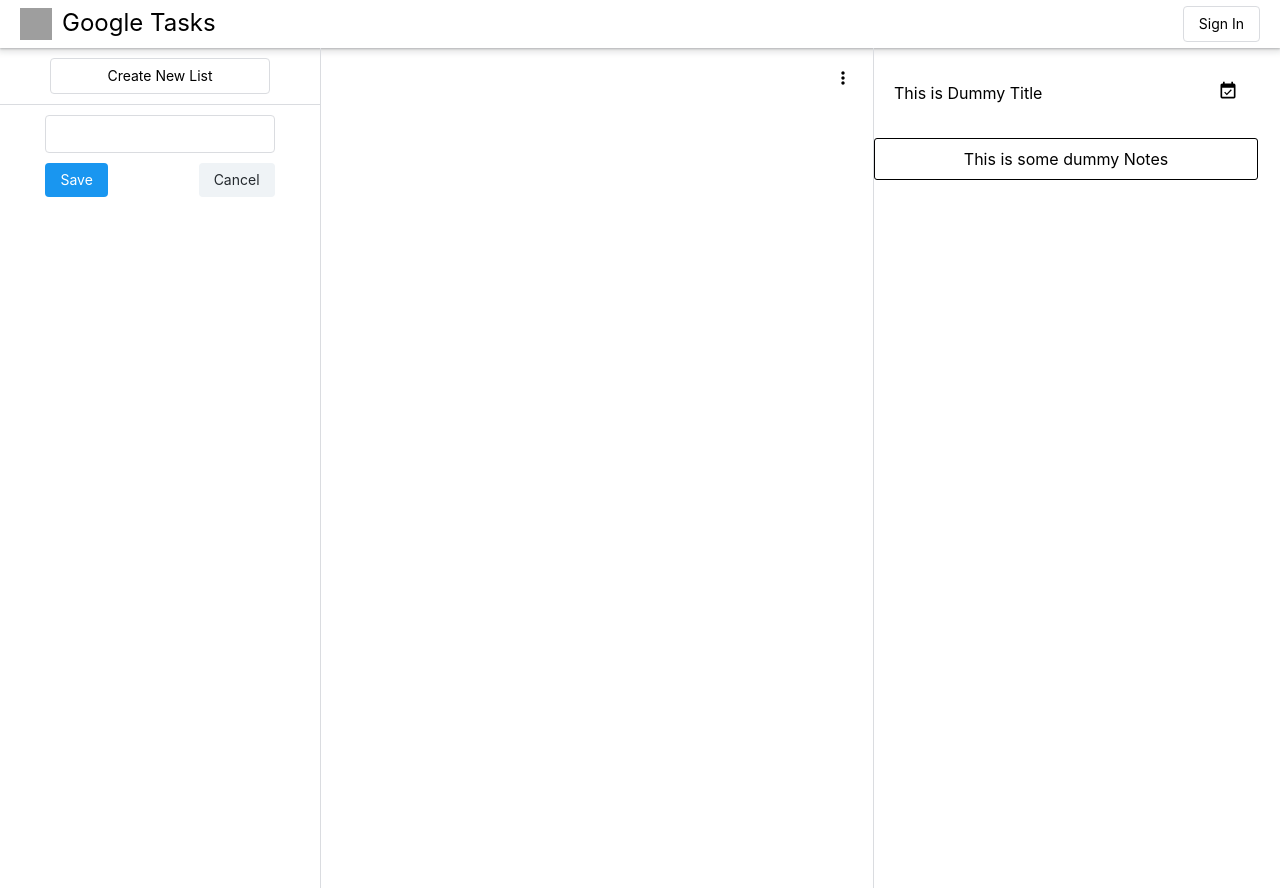
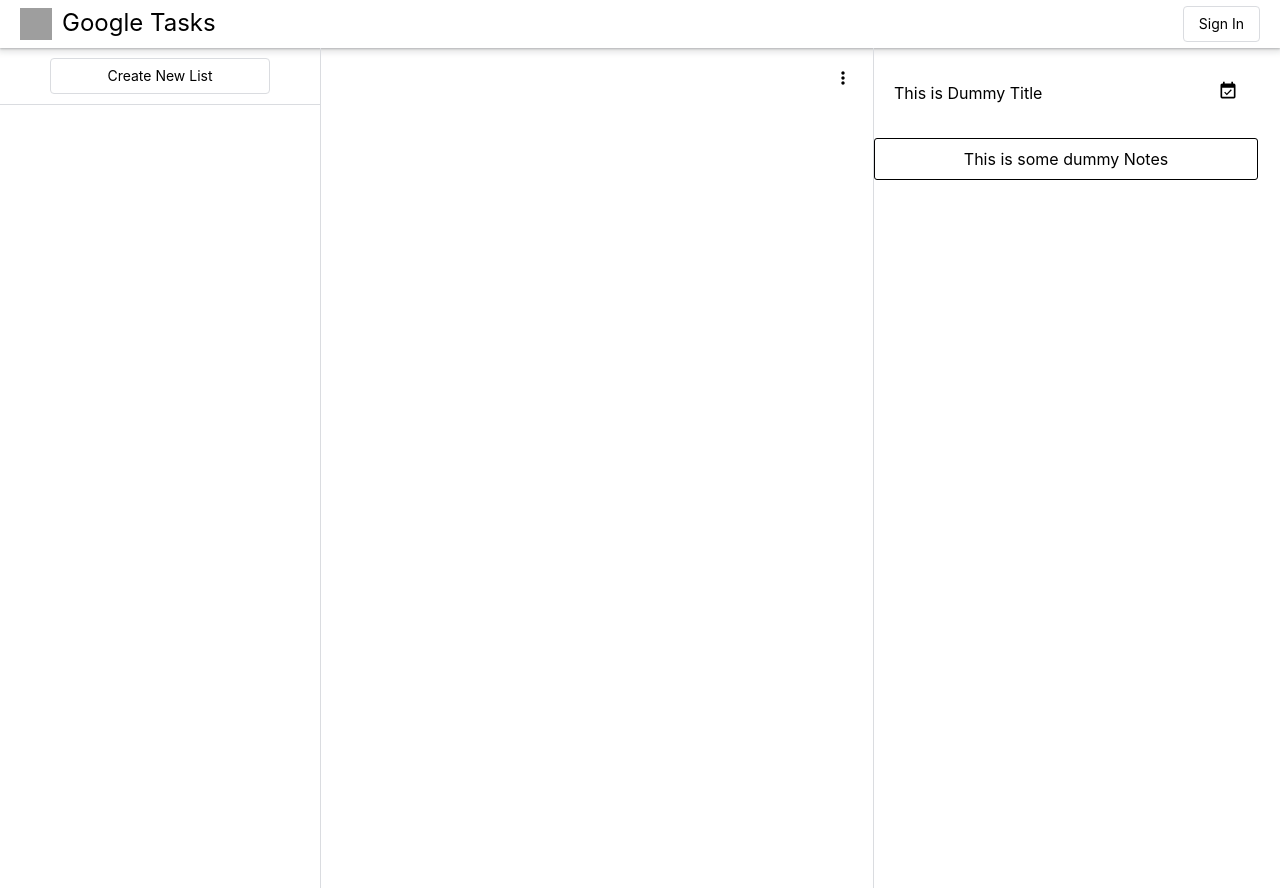
Before and after one commit to puneet-ahuja/google-tasks-extension, a React (Create React App) app: page / in a window 1280 px wide. Built offline with nearby package versions, Linux system fonts and the light colour scheme; grey boxes are pictures that could not be loaded.

Commit message:
Added toggle Add list Form.

```diff
--- a/src/components/TaskLists/index.js
+++ b/src/components/TaskLists/index.js
@@ -1,4 +1,4 @@
-import React, { useEffect } from 'react'
+import React, { useEffect, useState } from 'react'
 import PropTypes from 'prop-types'
 import { getTasklist } from '../../GoogleAPI';
 import './index.css'
@@ -59,12 +59,19 @@
         selectedListId && getTasklist({listId:selectedListId});
     },[selectedListId]);
 
+    const [ showAddListForm, setShowAddListForm ] = useState(false);
+
+    const toggleShowAddListForm = () => {
+        setShowAddListForm(!showAddListForm);
+    }
+
     return (
         <div className='tasklists-container'>
             <div className='task-lists-header'>
-                <div className='button-style'>Create New List</div>
+                <div className='button-style' onClick={toggleShowAddListForm}>Create New List</div>
             </div>
-            <AddListForm/>
+            {showAddListForm && <AddListForm/>}
+
             {lists.map((listDetails)=><ListElement key={listDetails.id} listDetails={listDetails} selectedListId={selectedListId} setSelectedList={setSelectedList}/>)}
         </div>
     )
```
